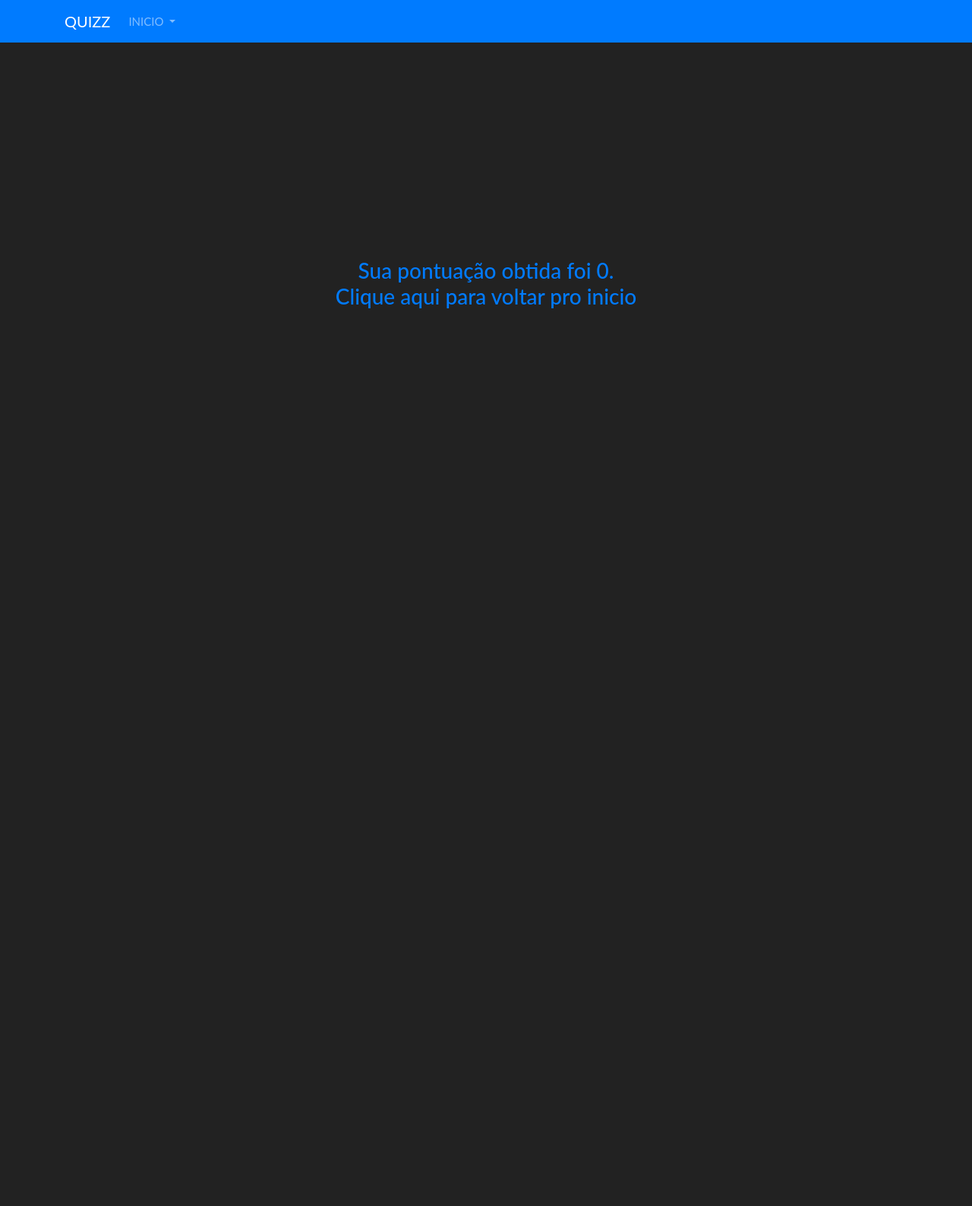
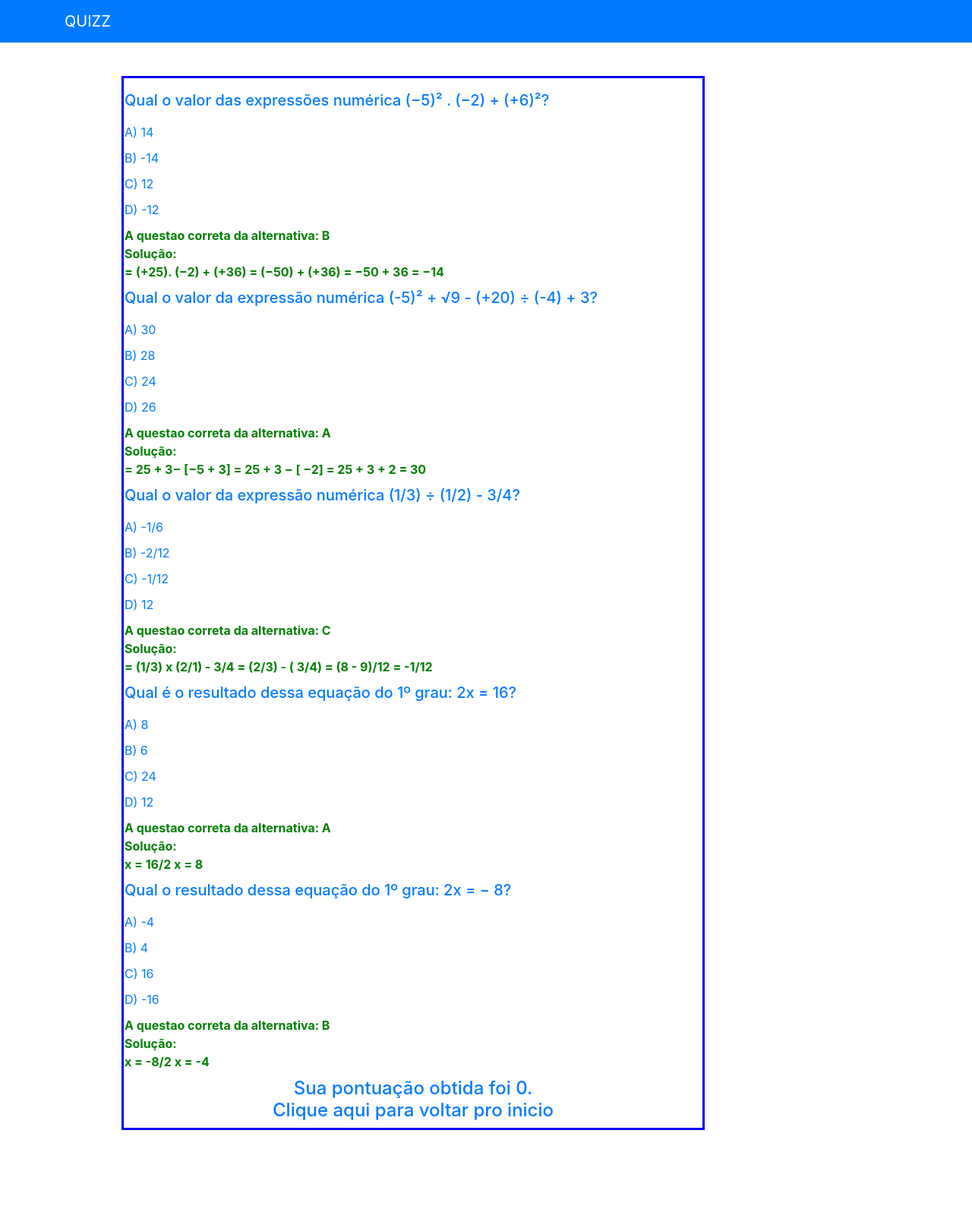
Before and after one commit to LeideFerreira/QuizzSUPER-version-1.0, a Django app: page /resultado in a window 1280 px wide. Shown: the whole page at 76% size. Before the commit the page ends 406 px from the top, so only its background shows below. Run offline with Django 3.2, Linux system fonts and the light colour scheme; some libraries are stand-ins or nearby versions.

Commit message:
Novos arquivos Heroku

```diff
--- a/core/templates/resultado.html
+++ b/core/templates/resultado.html
@@ -7,16 +7,16 @@
         <title>Sua pontuação</title>
             {%bootstrap_css%}
         <style>
-            body {
-              margin: 0;
-              font-family: Lato, -apple-system, BlinkMacSystemFont, "Segoe UI", Roboto, "Helvetica Neue", Arial, sans-serif, "Apple Color Emoji", "Segoe UI Emoji", "Segoe UI Symbol";
-              font-size: 0.9375rem;
-              font-weight: 400;
-              line-height: 1.5;
-              color: #fff;
-              text-align: left;
-              background-color: #222;
-            }
+<!--            body {-->
+<!--              margin: 0;-->
+<!--              font-family: Lato, -apple-system, BlinkMacSystemFont, "Segoe UI", Roboto, "Helvetica Neue", Arial, sans-serif, "Apple Color Emoji", "Segoe UI Emoji", "Segoe UI Symbol";-->
+<!--              font-size: 0.9375rem;-->
+<!--              font-weight: 400;-->
+<!--              line-height: 1.5;-->
+<!--              color: #fff;-->
+<!--              text-align: left;-->
+<!--              background-color: #222;-->
+<!--            }-->
            .texto{
                 width: 60%;
                 height: 15%;
@@ -26,6 +26,17 @@
                 left: 0;
                 right: 0;
                 margin: auto;
+            }
+            .container1{
+               width: 60%;
+               margin: 100px 160px;
+               box-sizing: border-box;
+               border: 3px solid blue;
+               display: block;
+               justify-content: center;
+               align-items: center;
+               flex-wrap: wrap;
+               padding-top: 1rem;
             }
         </style>
     </head>
@@ -39,7 +50,6 @@
                 <div class="collapse navbar-collapse" id="navbarResponsive">
                     <ul class="navbar-nav">
                         <li class="nav-item dropdown">
-                            <a class="nav-link dropdown-toggle" data-toggle="dropdown" href="#" id="themes"><font style="vertical-align: inherit;"><font style="vertical-align: inherit;">INICIO </font></font><span class="caret"></span></a>
                             <div class="dropdown-menu" aria-labelledby="themes">
                                 <a class="dropdown-item" href="../default/"><font style="vertical-align: inherit;"><font style="vertical-align: inherit;">Padrão</font></font></a>
                                 <div class="dropdown-divider"></div>
@@ -49,8 +59,49 @@
                 </div>
             </div>
         </div>
-        <br>
-        <center><a href="../" class="texto"><h3>Sua pontuação obtida foi {{score}}. <br> Clique aqui para voltar pro inicio</h3></a></center>
-        {% bootstrap_javascript jquery='full'%}
+
+            <div class = "container1">
+                {% for question in questions %}
+
+                <table>
+                    <tr>
+                        <td>
+                            <label class ="text-primary"><h5>{{question.pergunta}}</h5></label>
+                        </td>
+                    </tr>
+                    <tr>
+                        <td>
+                             <label class ="text-primary"> A) {{question.a}}</label>
+                        </td>
+                    </tr>
+                     <tr>
+                        <td>
+                             <label class ="text-primary">B) {{question.b}}</label>
+                        </td>
+                    </tr>
+                     <tr>
+                         <td>
+                             <label class ="text-primary">C) {{question.c}}</label>
+                        </td>
+                    </tr>
+                     <tr>
+                        <td>
+                             <label class ="text-primary">D) {{question.d}}</label>
+                        </td>
+                    </tr>
+                      <tr>
+                         <td>
+
+                             <label id ="correta" class ="rb" style="color: green"><b> A questao correta da alternativa: {{question.correta}} <br> Solução:<br> {{question.solucao}}</b></label>
+                         </td>
+                      </tr>
+                </table>
+                {% endfor %}
+                             <center>
+                               <a href="../"><h4>Sua pontuação obtida foi {{score}}. <br> Clique aqui para voltar pro inicio</h4></a>
+
+                             </center>
+            </div>
+            {% bootstrap_javascript jquery='full'%}
     </body>
 </html>
--- a/core/views.py
+++ b/core/views.py
@@ -2,7 +2,7 @@ from django.shortcuts import render
 from .models import Question
 from django.core.paginator import Paginator, EmptyPage, InvalidPage
 
-pag_total = 4  # total de paginas que vai ter o quizz,
+pag_total = 5  # total de paginas que vai ter o quizz,
 question_global = Question.objects.all()[:pag_total]  # objetos aleatorio,provavelmente to errando porque atualiza a
 # pagina e aleatorio tbm
 resposta_jogador = []  # resposta jogador
@@ -35,7 +35,8 @@ def showquizz(request):
 def resultado(request):
     score = 0
     print("Entrou em resultado")
-
+    print(resposta_jogador)
+    print(list_correta)
     for i in range(len(resposta_jogador)):
         if resposta_jogador[i] == list_correta[i]:  # comparo a resposta do jogador com a lista de resposta certa
             score += 1
@@ -43,7 +44,7 @@ def resultado(request):
     context = {
         'score': score,
         'resposta_jogador': resposta_jogador,
-        'question': question_global,
+        'questions': question_global,
 
     }
     return render(request, 'resultado.html', context)
@@ -52,7 +53,7 @@ def resultado(request):
 def save_ans(request):
     ans = request.GET['ans']
     resposta_jogador.append(ans)  # aqui que salvo as resposta do jogador
-    return render(request, 'showquizz.html', {'resposta_jogador': resposta_jogador})#passo para o request a lista atualizada
+    return render(request, 'showquizz.html', {'resposta_jogador': resposta_jogador}) # passo para o request a lista atualizada
 
 
 def index(request):
--- a/quizz1/settings.py
+++ b/quizz1/settings.py
@@ -23,7 +23,7 @@ BASE_DIR = Path(__file__).resolve().parent.parent
 SECRET_KEY = '5tulzh-))ppbsnlrew%w!2u%52@v14@d%9m15xm9z&yrculjn%'
 
 # SECURITY WARNING: don't run with debug turned on in production!
-DEBUG = True
+DEBUG = False
 
 ALLOWED_HOSTS = ['*']
 
@@ -44,7 +44,7 @@ INSTALLED_APPS = [
 
 MIDDLEWARE = [
     'django.middleware.security.SecurityMiddleware',
-    #'whitenoise.middleware.WhitenoiseMiddleware',
+    'whitenoise.middleware.WhitenoiseMiddleware',
     'django.contrib.sessions.middleware.SessionMiddleware',
     'django.middleware.common.CommonMiddleware',
     'django.middleware.csrf.CsrfViewMiddleware',
--- /dev/null
+++ b/runtime.txt
@@ -0,0 +1 @@
+python-3.8.5
```
Also changed, not shown: db.sqlite3, 2 other files.
